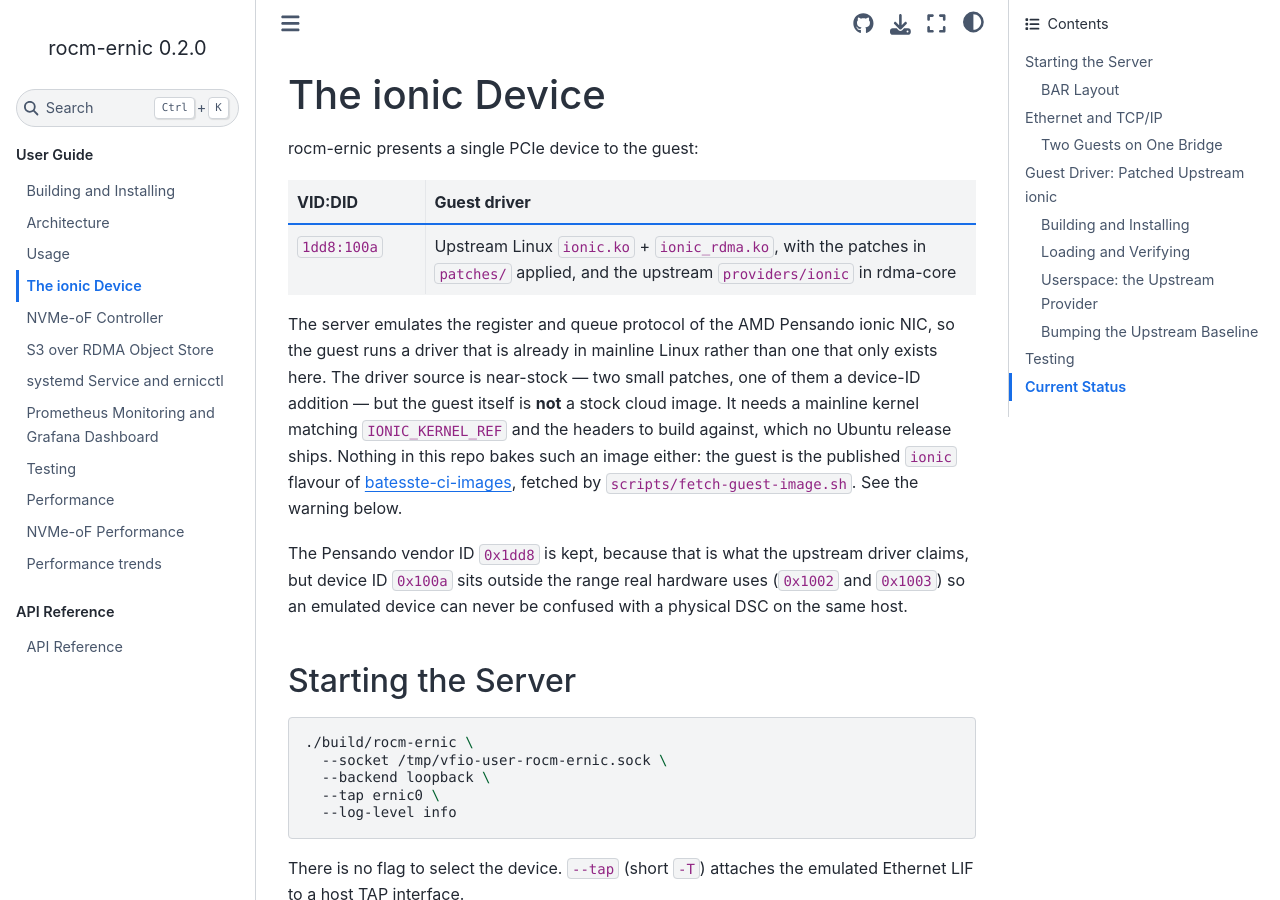
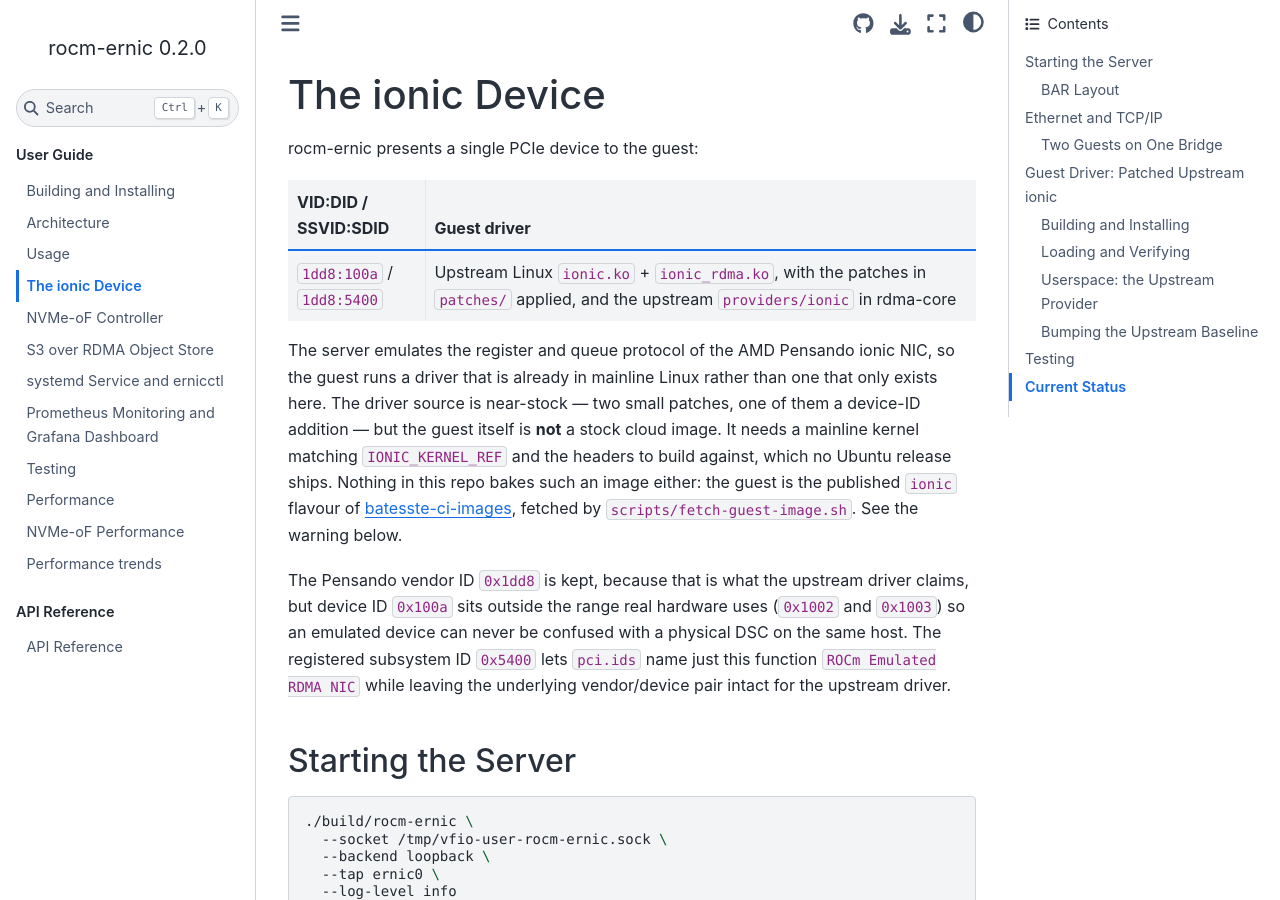
Before and after one commit to ROCm/rocm-ernic, a Sphinx documentation site: the page built from docs/ionic.rst, in a window 1280 px wide and 900 px high. Built offline with Sphinx 7.4.7 and the Sphinx Book theme 1.1.4, drawn with Linux system fonts in a browser that asks for light colours; some of the changed text lies outside the part shown.

Commit message:
Update rocm-ernic subsystem PCI ID
Co-authored-by: sbates130272 <7095029+sbates130272@users.noreply.github.com>

```diff
--- a/docs/ionic.rst
+++ b/docs/ionic.rst
@@ -7,9 +7,9 @@ rocm-ernic presents a single PCIe device to the guest:
    :header-rows: 1
    :widths: 20 80
 
-   * - VID:DID
+   * - VID:DID / SSVID:SDID
      - Guest driver
-   * - ``1dd8:100a``
+   * - ``1dd8:100a`` / ``1dd8:5400``
      - Upstream Linux ``ionic.ko`` + ``ionic_rdma.ko``,
        with the patches in ``patches/`` applied, and the
        upstream ``providers/ionic`` in rdma-core
@@ -32,7 +32,10 @@ The Pensando vendor ID ``0x1dd8`` is kept, because that is
 what the upstream driver claims, but device ID ``0x100a``
 sits outside the range real hardware uses (``0x1002`` and
 ``0x1003``) so an emulated device can never be confused with
-a physical DSC on the same host.
+a physical DSC on the same host. The registered subsystem ID
+``0x5400`` lets ``pci.ids`` name just this function
+``ROCm Emulated RDMA NIC`` while leaving the underlying
+vendor/device pair intact for the upstream driver.
 
 Starting the Server
 -------------------
@@ -233,7 +236,7 @@ Loading and Verifying
    sudo modprobe ionic
    sudo modprobe ionic_rdma
 
-   lspci -nn | grep 1dd8:100a
+   lspci -nnv -d 1dd8:100a | grep '\[1dd8:5400\]'
    ip link                  # the LIF appears as a normal netdev
    ibv_devices              # the RDMA device appears here
 
@@ -283,11 +286,11 @@ Testing
 
 ``tests/test_ionic_ci.sh`` is registered with CTest as
 ``ionic-ci`` and needs no VM. It checks that the server
-starts on each backend, announces ``1dd8:100a``, reports the
-expected BAR and MSI-X geometry, shuts down cleanly on
-``SIGTERM``, attaches to a TAP when one is available, comes
-up with no extra flags, and writes the full counter set to
-the stats file.
+starts on each backend, announces ``1dd8:100a`` with
+subsystem ``1dd8:5400``, reports the expected BAR and MSI-X
+geometry, shuts down cleanly on ``SIGTERM``, attaches to a
+TAP when one is available, comes up with no extra flags, and
+writes the full counter set to the stats file.
 
 The TAP attach check is skipped unless ``ERNIC_TEST_TAP``
 names an existing interface owned by the current user,
```
Also changed, not shown: docs/usage.rst (+5 -3 lines), ansible/roles/ernic_guest_setup/README.md, 11 other files.
